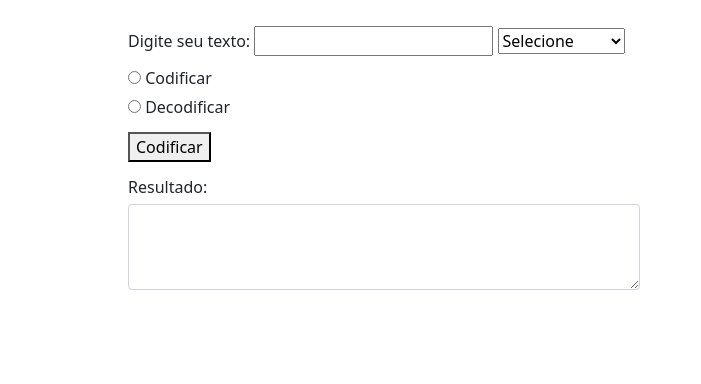
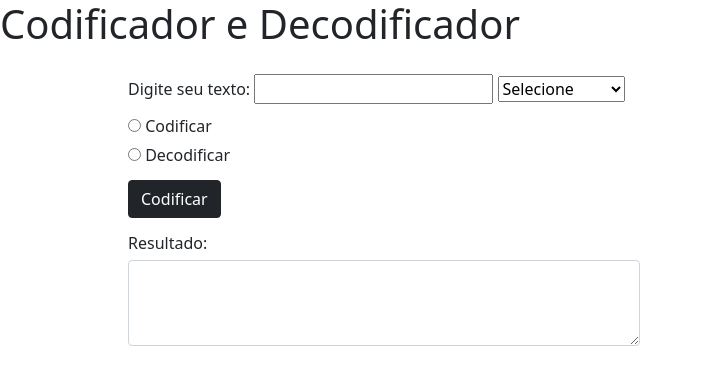
Before and after one commit to mariadfporto/Mensagem-Oculta, a plain HTML site: page index.html in a window 1280 px wide. Shown: the whole page, without its empty margins (0-701 px from the left). Drawn offline with nearby package versions, Linux system fonts and the light colour scheme.

Commit message:
Update index.html

```diff
--- a/index.html
+++ b/index.html
@@ -10,6 +10,7 @@
     <title>Mensagem Oculta</title>
 </head>
 <body>
+    <h1 class="title">Codificador e Decodificador</h1>
     <form>
         <div class="form-group">
             <label for="texto">Digite seu texto:</label>
@@ -31,7 +32,7 @@
             <input type="number" name="incremento" id="incremento">
         </div>
     </form>
-    <button id="executar" onclick="cifrar()">Codificar</button>
+    <button id="executar" class="btn btn-dark" onclick="cifrar()">Codificar</button>
     <div class="form-group resultado">
         <label for="resultado"
         >Resultado:</label>
```
